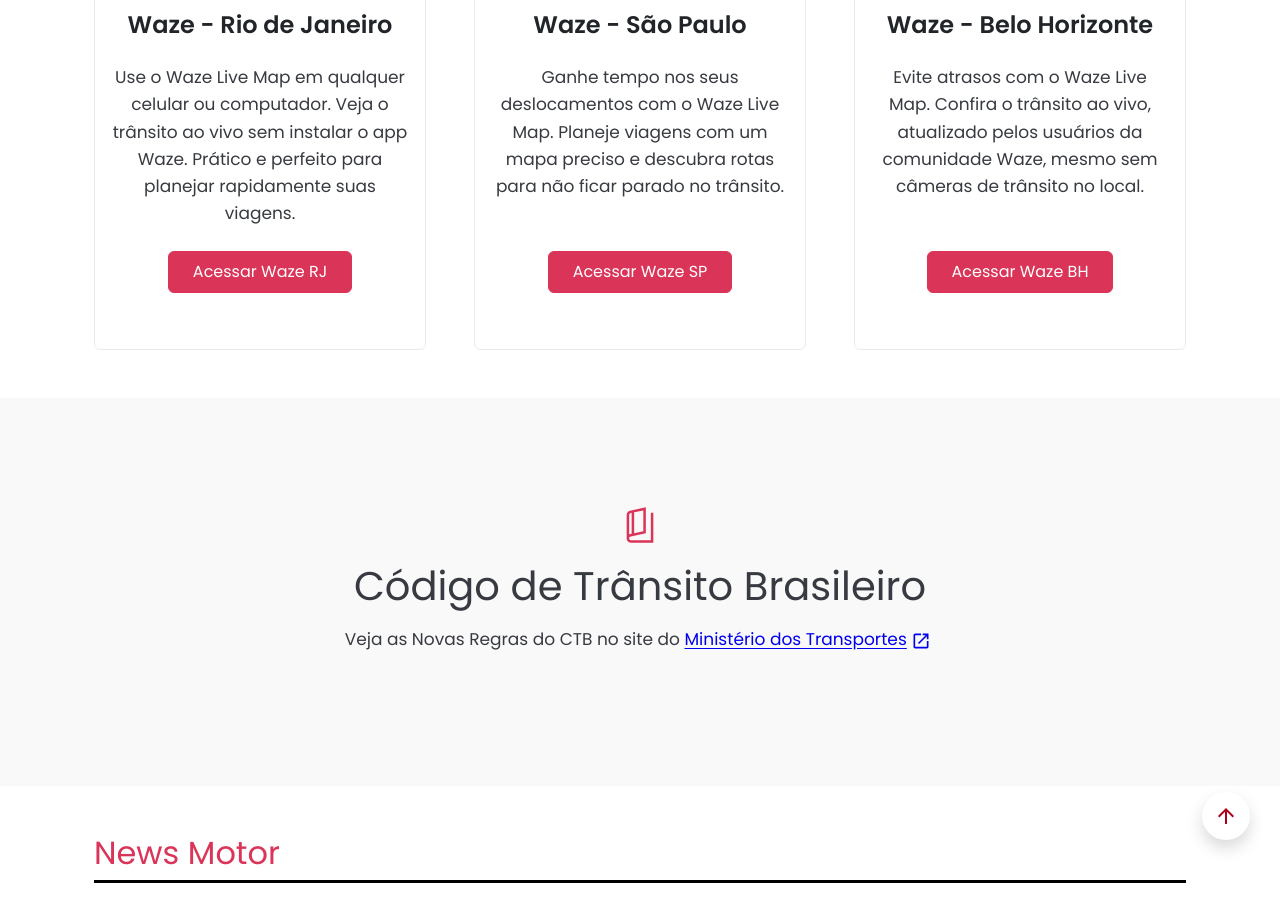
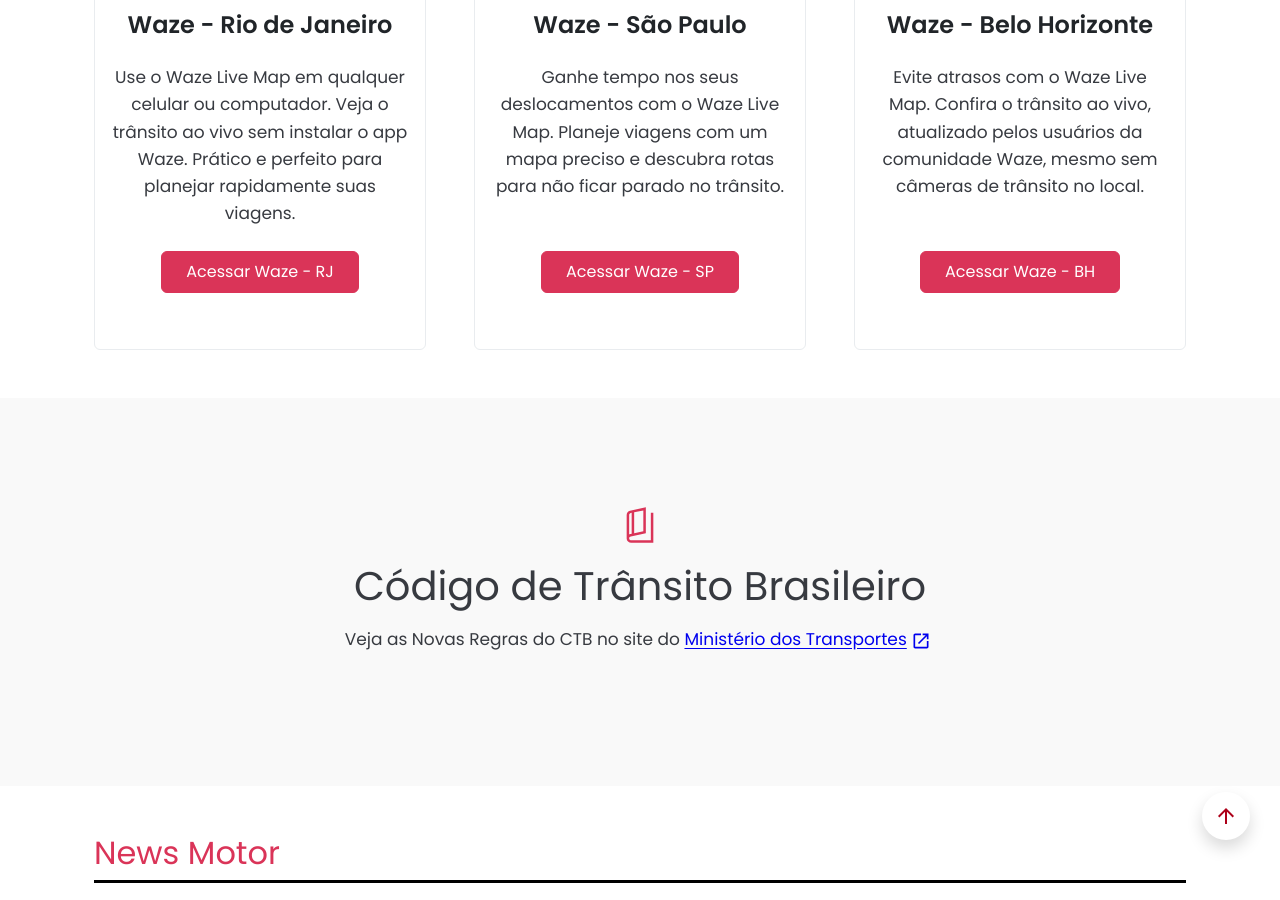
Before and after one commit to Sergio-Damm/transitoaovivo, a Jekyll site: the page built from index.html, in a window 1280 px wide and 900 px high, scrolled down 2091 px. Built offline with Jekyll 4.4.1, drawn with Linux system fonts in a browser that asks for light colours; comment, search, counter and statistics services are not loaded.

Commit message:
Acessar Waze - RJ

```diff
--- a/index.html
+++ b/index.html
@@ -215,7 +215,7 @@
 						</div>
 					</a>
         		   		<div class="card-footer">
-        					<a class="btn btn-secondary px-4 py-2 mb-5" href="/waze-rio-de-janeiro/" aria-label="Acessar Waze Rio de Janeiro">Acessar Waze RJ</a>
+        					<a class="btn btn-secondary px-4 py-2 mb-5" href="/waze-rio-de-janeiro/" aria-label="Acessar Waze Rio de Janeiro">Acessar Waze - RJ</a>
       					</div>
     			</div>
 			</div>
@@ -233,7 +233,7 @@
 						</div>
 					</a>
 						<div class="card-footer">
-   				   			<a class="btn btn-secondary px-4 py-2 mb-5" href="/waze-sao-paulo/" aria-label="Acessar Waze São Paulo">Acessar Waze SP</a>
+   				   			<a class="btn btn-secondary px-4 py-2 mb-5" href="/waze-sao-paulo/" aria-label="Acessar Waze São Paulo">Acessar Waze - SP</a>
    						</div>
    				</div>
 			</div>
@@ -251,7 +251,7 @@
 						</div>
 					</a>
 						<div class="card-footer">
-							<a class="btn btn-secondary px-4 py-2 mb-5" href="/waze-belo-horizonte/" aria-label="Acessar Waze Belo Horizonte">Acessar Waze BH</a>
+							<a class="btn btn-secondary px-4 py-2 mb-5" href="/waze-belo-horizonte/" aria-label="Acessar Waze Belo Horizonte">Acessar Waze - BH</a>
     		 			</div>
 				</div>
 			</div>
```
